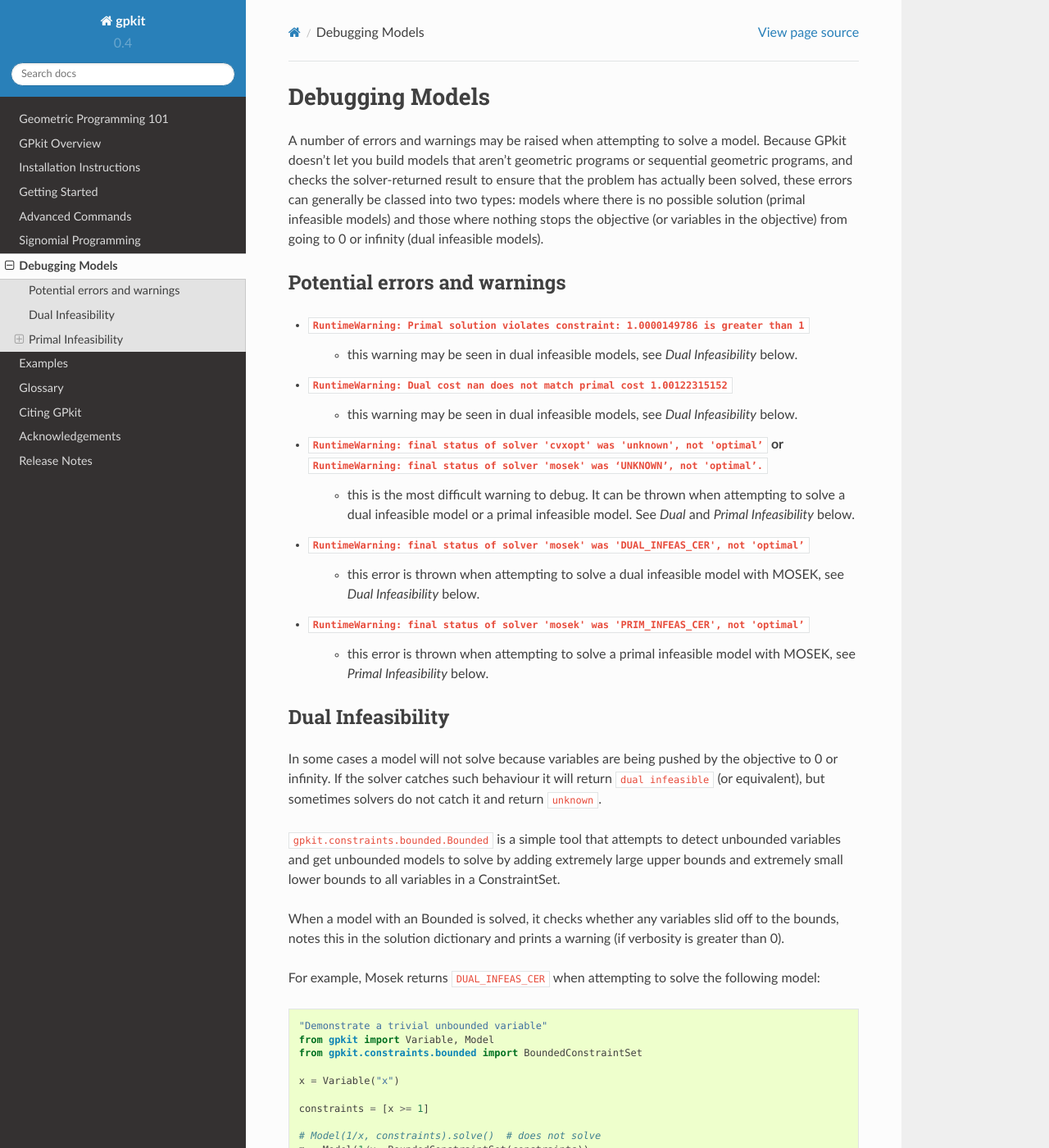
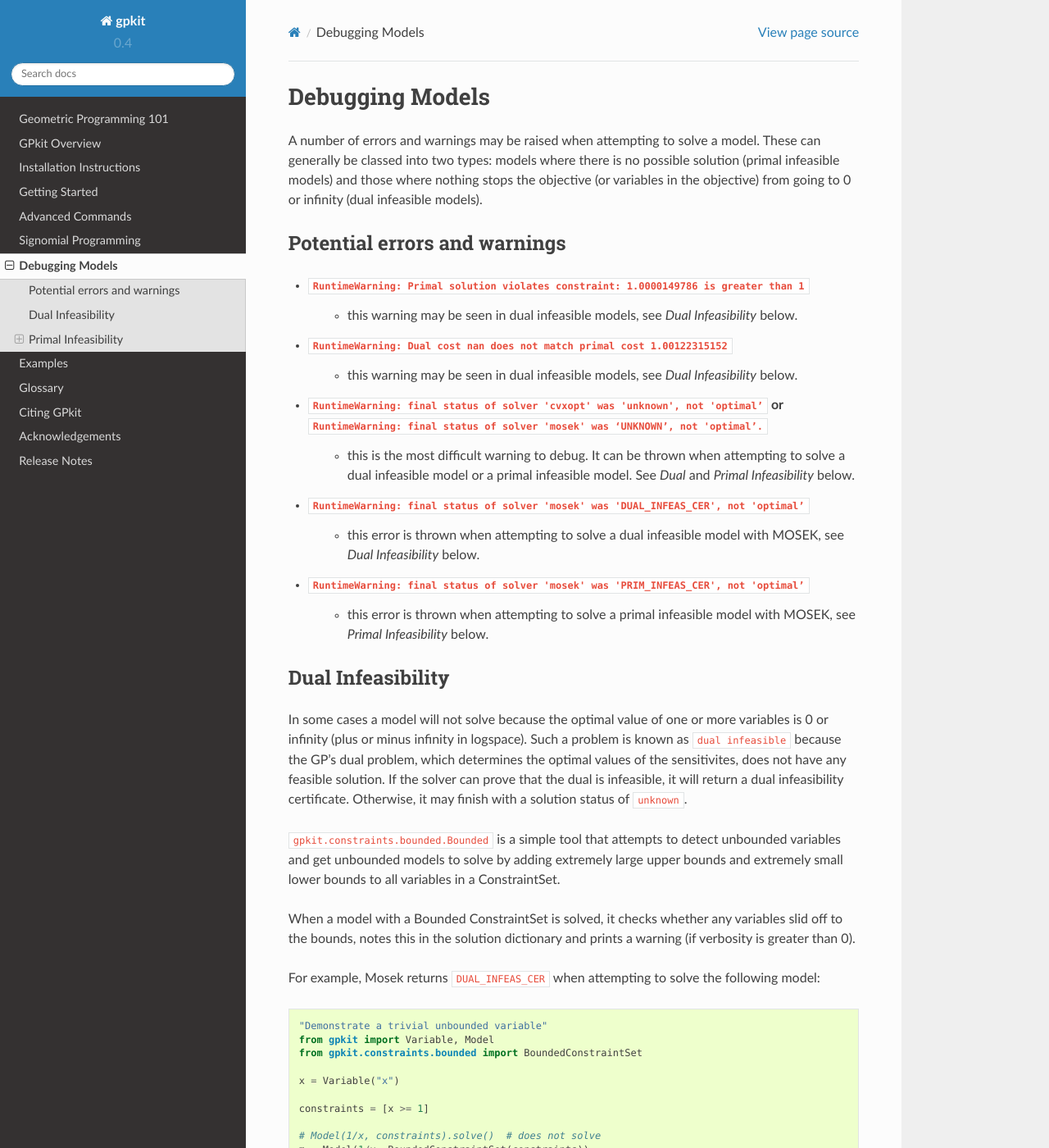
Before and after one commit to convexengineering/gpkit, a Sphinx documentation site: the page built from docs/source/debugging.rst, in a window 1280 px wide and 1400 px high. Shown: the whole window at 82% size. Built offline with Sphinx 7.4.7 and the Read the Docs theme 2.0.0, drawn with Linux system fonts in a browser that asks for light colours; some of the changed text lies outside the part shown.

Commit message:
response to code review

```diff
--- a/docs/source/debugging.rst
+++ b/docs/source/debugging.rst
@@ -1,7 +1,7 @@
 Debugging Models
 ****************
 
-A number of errors and warnings may be raised when attempting to solve a model. Because GPkit doesn't let you build models that aren't geometric programs or sequential geometric programs, and checks the solver-returned result to ensure that the problem has actually been solved, these errors can generally be classed into two types: models where there is no possible solution (primal infeasible models) and those where nothing stops the objective (or variables in the objective) from going to 0 or infinity (dual infeasible models).
+A number of errors and warnings may be raised when attempting to solve a model. These can generally be classed into two types: models where there is no possible solution (primal infeasible models) and those where nothing stops the objective (or variables in the objective) from going to 0 or infinity (dual infeasible models).
 
 ..  Add section like the below once that code has made it to master:
     GPkit contains several tools for diagnosing which constraints and variables might be causing this infeasibility. The first thing to try with a GP that doesn't solve is running `m.debug()`,
@@ -30,12 +30,12 @@ Potential errors and warnings
 Dual Infeasibility
 ==================
 
-In some cases a model will not solve because variables are being pushed by the objective to 0 or infinity. If the solver catches such behaviour it will return ``dual infeasible`` (or equivalent), but sometimes solvers do not catch it and return ``unknown``.
+In some cases a model will not solve because the optimal value of one or more variables is 0 or infinity (plus or minus infinity in logspace). Such a problem is known as ``dual infeasible`` because the GP's dual problem, which determines the optimal values of the sensitivites, does not have any feasible solution. If the solver can prove that the dual is infeasible, it will return a dual infeasibility certificate. Otherwise, it may finish with a solution status of ``unknown``.
 
 ``gpkit.constraints.bounded.Bounded`` is a
 simple tool that attempts to detect unbounded variables and get unbounded models to solve by adding extremely large upper bounds and extremely small lower bounds to all variables in a ConstraintSet.
 
-When a model with an Bounded is solved, it checks whether any variables slid off to the bounds, notes this in the solution dictionary and prints a warning (if verbosity is greater than 0).
+When a model with a Bounded ConstraintSet is solved, it checks whether any variables slid off to the bounds, notes this in the solution dictionary and prints a warning (if verbosity is greater than 0).
 
 For example, Mosek returns ``DUAL_INFEAS_CER`` when attempting to solve the following model:
 
@@ -68,6 +68,6 @@ Since ``y`` is now set to 2 and ``x`` can be no less than 1, it is again impossi
 Relaxation
 ----------
 
-If your Model doesn't solve, you can automatically find the nearest feasible version of it with the ``Model.feasibility()`` command, as shown below. The feasible version can either involve relaxing all constraints by the smallest number possible (that is, dividing the less-than side of every constraint by the same number), relaxing each constraint by its own number and minimizing the product of those numbers, or changing each constant by the smallest total percentage possible.
+If you suspect your model is primal infeasible, you can automatically find the nearest feasible version of it with the ``Model.feasibility()`` command, as shown below. The feasible version can either involve relaxing all constraints by the smallest number possible (that is, dividing the less-than side of every constraint by the same number), relaxing each constraint by its own number and minimizing the product of those numbers, or changing each constant by the smallest total percentage possible.
 
 .. literalinclude:: examples/relaxation.py
```
Also changed, not shown: 1 other file.
